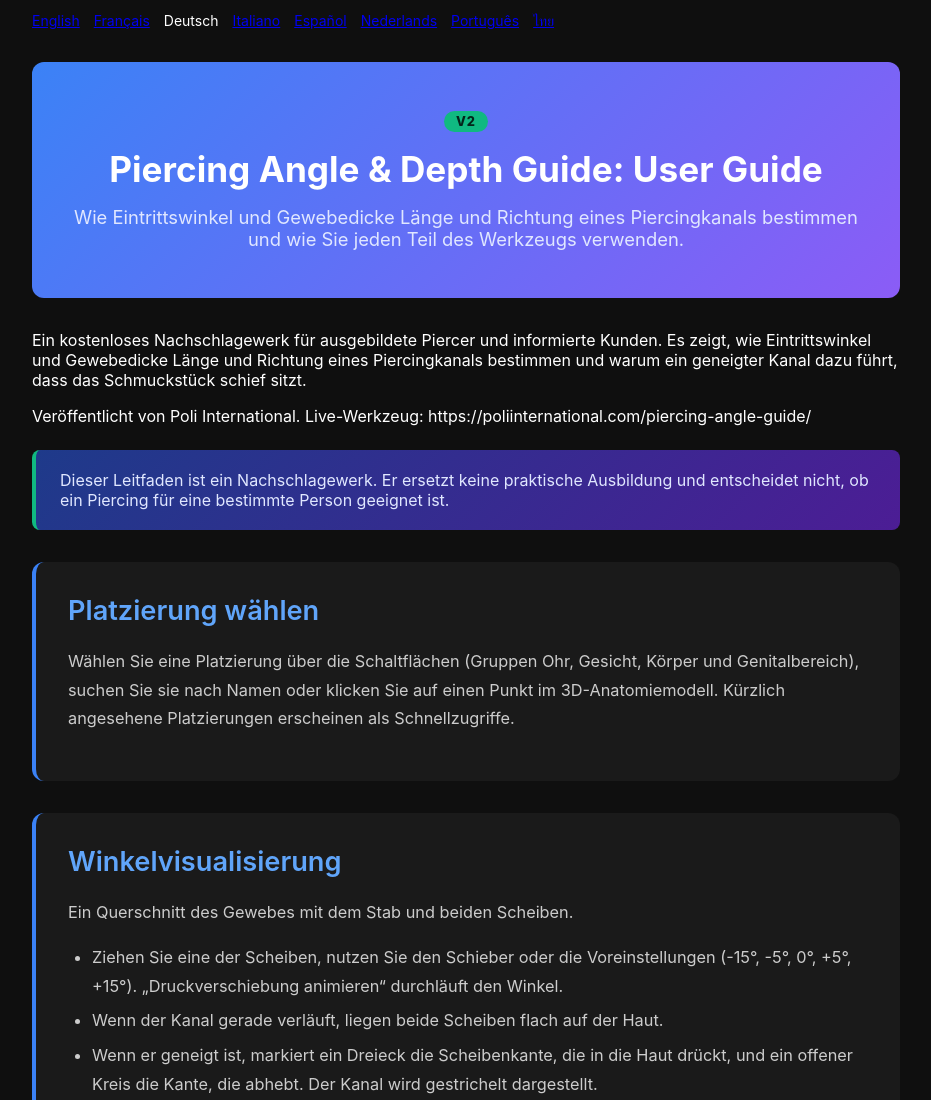
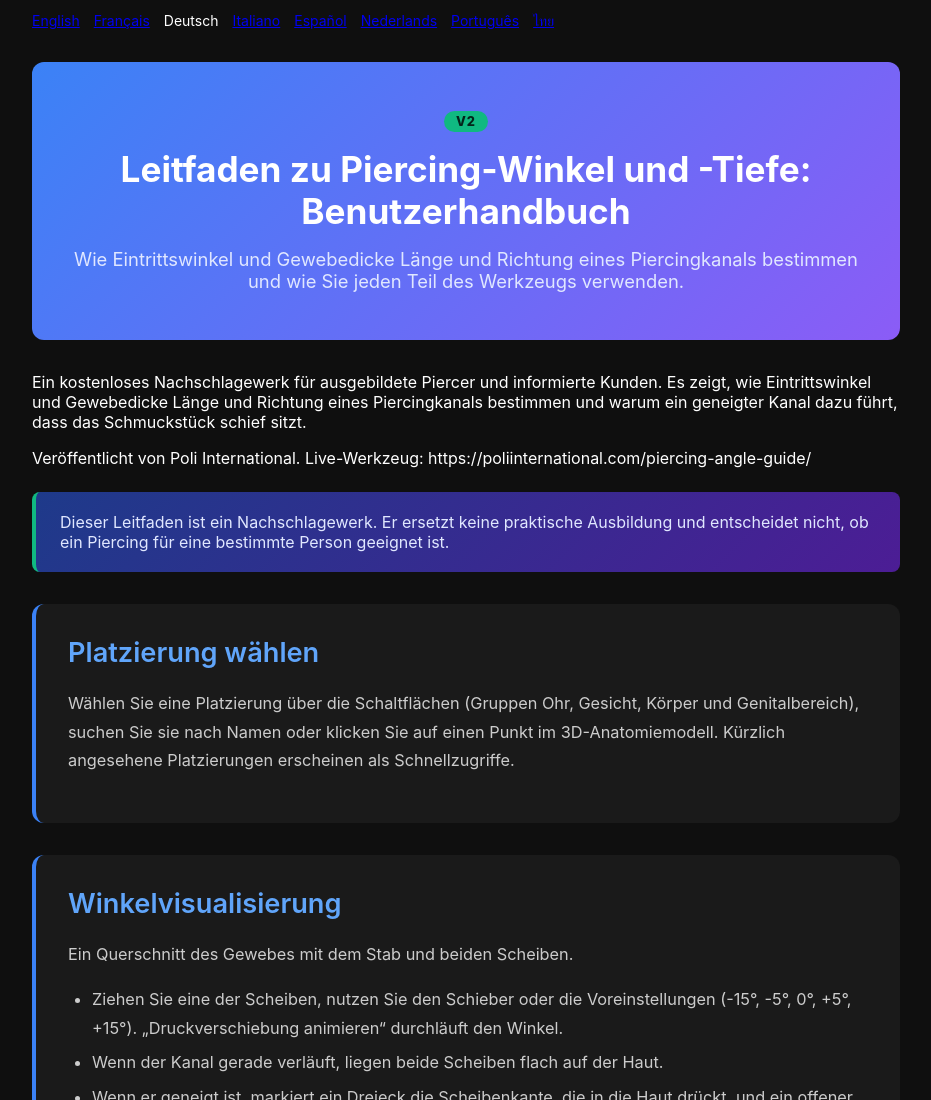
Before and after one commit to Poli-International/piercing-angle-guide, a plain HTML site: page documentation-de.html in a window 1280 px wide. Shown: the top 1100 px of the page, without its empty margins (174-1105 px from the left). Drawn offline with Linux system fonts and the light colour scheme.

Commit message:
sync documentation-de.html from the live site
The website copy of this tool moved on and the repo did not, so an
AI Studio import from here would have reverted it.

```diff
--- a/documentation-de.html
+++ b/documentation-de.html
@@ -3,7 +3,7 @@
 <head><meta name="robots" content="noindex,nofollow">
     <meta charset="UTF-8">
     <meta name="viewport" content="width=device-width, initial-scale=1.0">
-    <title>Dokumentation Piercing Angle &amp; Depth Guide: User Guide | Poli International</title>
+    <title>Dokumentation Leitfaden zu Piercing-Winkel und -Tiefe: Benutzerhandbuch | Poli International</title>
     <meta name="description" content="Wie Eintrittswinkel und Gewebedicke Länge und Richtung eines Piercingkanals bestimmen und wie Sie jeden Teil des Werkzeugs verwenden.">
     <link rel="canonical" href="https://poliinternational.com/piercing-angle-guide/">
     <style>
@@ -37,7 +37,7 @@
     <div class="entry-content">
         <div class="doc-hero">
             <span class="v2">V2</span>
-            <h1>Piercing Angle &amp; Depth Guide: User Guide</h1>
+            <h1>Leitfaden zu Piercing-Winkel und -Tiefe: Benutzerhandbuch</h1>
             <p>Wie Eintrittswinkel und Gewebedicke Länge und Richtung eines Piercingkanals bestimmen und wie Sie jeden Teil des Werkzeugs verwenden.</p>
         </div>
         <p>Ein kostenloses Nachschlagewerk für ausgebildete Piercer und informierte Kunden. Es zeigt, wie Eintrittswinkel und Gewebedicke Länge und Richtung eines Piercingkanals bestimmen und warum ein geneigter Kanal dazu führt, dass das Schmuckstück schief sitzt.</p>
```
